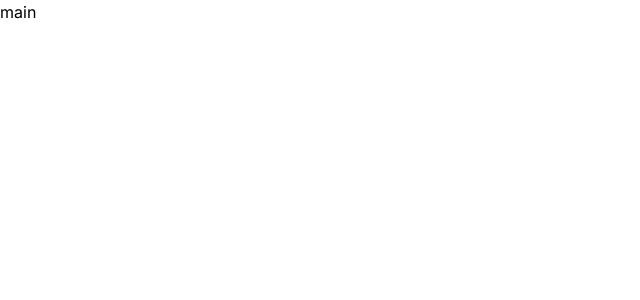
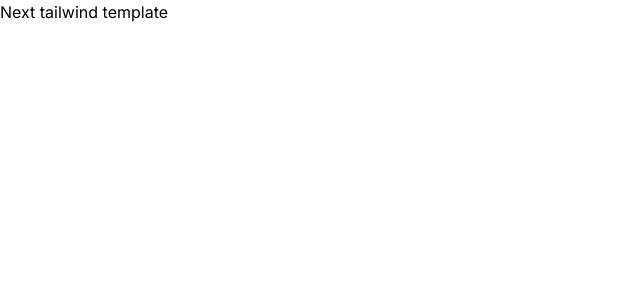
Before and after one commit to aguirrealvaro/next-aa-app, a Next.js app: page / in a window 1280 px wide. Shown: the top 300 px of the page, without its empty margins (0-640 px from the left). Built offline with nearby package versions, Linux system fonts and the light colour scheme.

Commit message:
Pre commit

```diff
--- a/package.json
+++ b/package.json
@@ -10,7 +10,9 @@
     "format": "prettier --write .",
     "lint": "next lint",
     "lint-fix": "next lint --fix",
-    "check-types": "tsc --noEmit"
+    "check-types": "tsc --noEmit",
+    "prepare": "husky install",
+    "pre-commit": "lint-staged --no-stash"
   },
   "dependencies": {
     "next": "13.4.2",
@@ -29,6 +31,7 @@
     "eslint-config-prettier": "^8.8.0",
     "eslint-plugin-prettier": "^4.2.1",
     "eslint-plugin-tsc": "^2.0.0",
+    "husky": "^8.0.3",
     "postcss": "8.4.23",
     "prettier": "^2.8.8",
     "tailwindcss": "3.3.2",
--- a/src/app/page.tsx
+++ b/src/app/page.tsx
@@ -1,3 +1,3 @@
 export default function Home() {
-  return <main>main</main>;
+  return <main>Next tailwind template</main>;
 }
```
Also changed, not shown: 2 other files (tests, documents, lock files or other folders).
